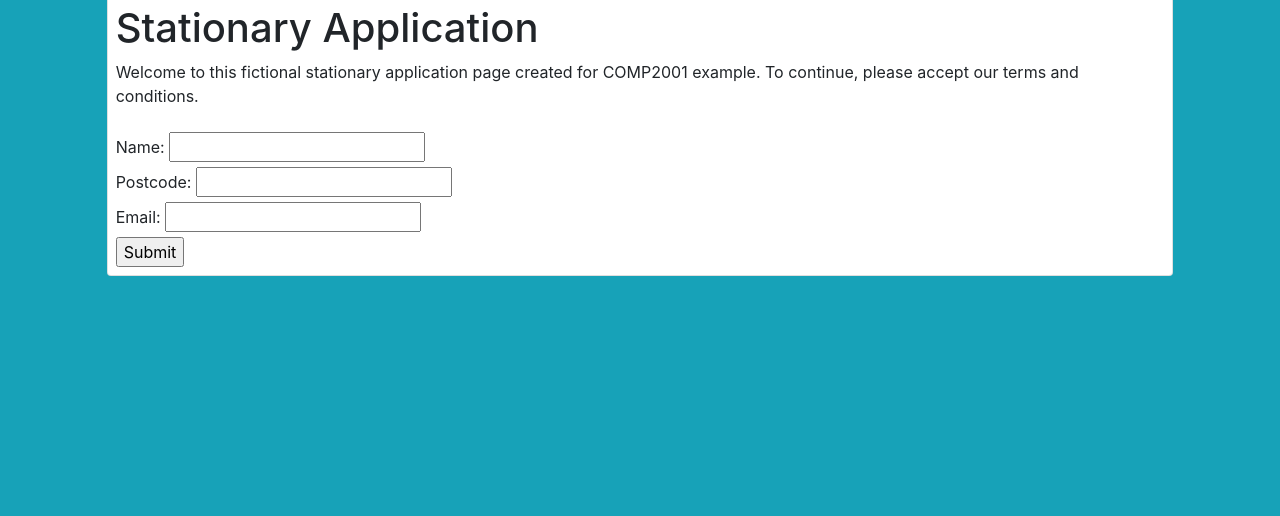
After one commit to mhewitt9pq/PHP-Practice, a PHP site: page /registrationPanel.php in a window 1280 px wide. The commit adds this page. Shown: the part 119-635 px from the top of the page. Run offline with PHP 8.4, Linux system fonts and the light colour scheme; some libraries are stand-ins or nearby versions.

Commit message:
Added new page with form. Edited agreement to add button for registration page

```diff
--- a/public/agreement.php
+++ b/public/agreement.php
@@ -9,6 +9,8 @@ include_once 'header.php';
         <div class="card mt-3 px-2 py-2">
             <h1>Stationary Application</h1><br>
             <p1>Welcome. You have selected <?php echo $_GET["agreement"]; ?> for the agreement.</p1><br>
+            <p1>Please press the button to proceed with the next stage:</p1><br>
+            <input name="regPage" type="button" value="Registration Page" onclick="window.open('registrationPanel.php')"/>
         </div>
     </div>
 </div>
--- /dev/null
+++ b/public/registrationPanel.php
@@ -0,0 +1,32 @@
+<?php
+include_once 'header.php';
+
+?>
+
+<body class="bginfo">
+<div class="container-fluid col-md-10 offset-md-1">
+    <div class="row">
+        <div class="card mt-3 px-2 py-2">
+            <h1>Stationary Application</h1>
+            <p1>Welcome to this fictional stationary application page created for COMP2001 example. To continue, please accept our terms and conditions.</p1><br>
+
+            <form method="post">
+                <label for="name">Name: </label>
+                <input type="text" name="name"><br>
+
+                <label for="postcode">Postcode: </label>
+                <input type="text" name="postcode"><br>
+
+                <label for="email">Email: </label>
+                <input type="text" name="email"><br>
+
+
+
+                <input type="submit" value="Submit">
+            </form>
+        </div>
+    </div>
+</div>
+</body>
+
+<?php include_once 'footer.php'; ?>
```
